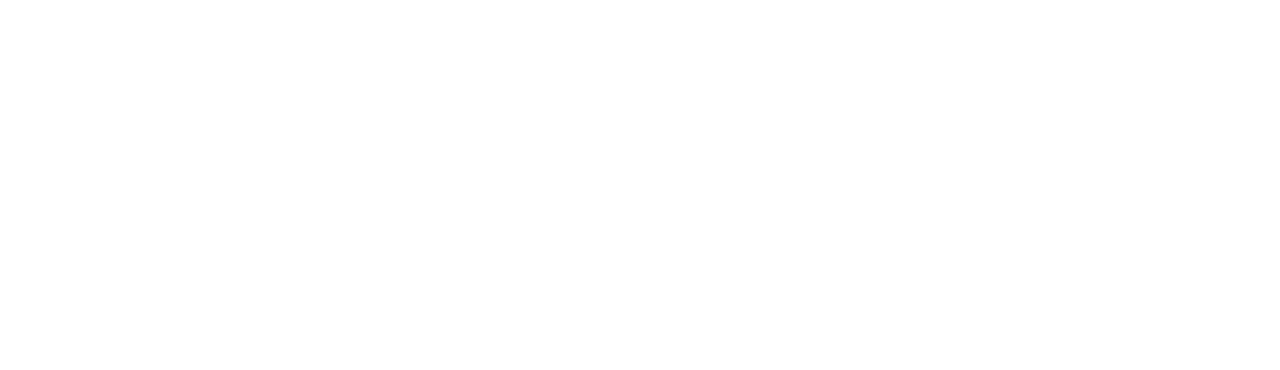
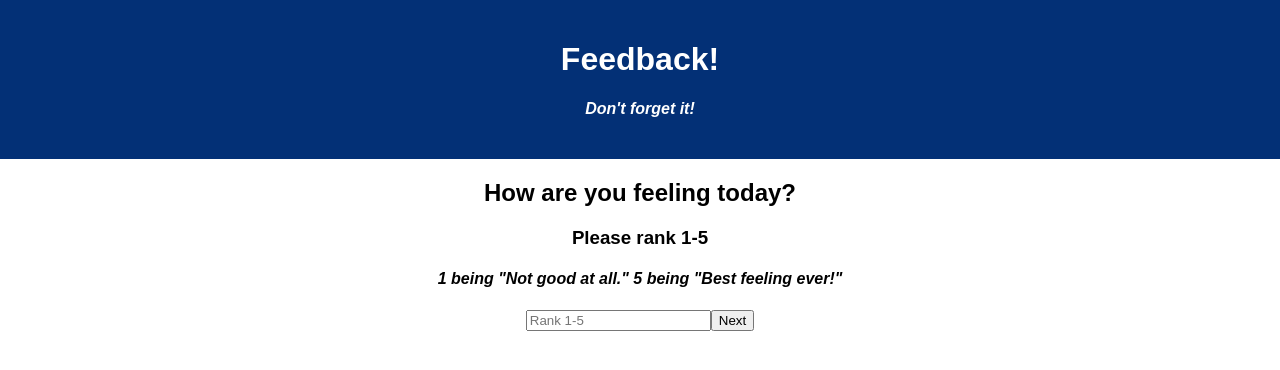
Before and after one commit to claywebb5/weekend-redux-feedback-loop, a React (Create React App) app: page / in a window 1280 px wide. Shown: the top 370 px of the page. Built offline with nearby package versions, Linux system fonts and the light colour scheme.

Commit message:
The App opens to the Feeling component, once the 'next' button is clicked, the user dispatches the feelingRank to the store; and is immediately brought to the Understanding view

```diff
--- a/src/components/App/App.jsx
+++ b/src/components/App/App.jsx
@@ -1,12 +1,27 @@
 import React from 'react';
-import axios from 'axios';
+// import axios from 'axios';
 import './App.css';
+import {HashRouter as Router, Route} from 'react-router-dom';
+import Feeling from '../Feeling/Feeling';
+import Understanding from '../Understanding/Understanding';
+
+
 
 function App() {
 
   return (
     <div className='App'>
+      <Router>
+          {/*======<FEELING ROUTE>==============*/}
+        <Route exact path='/'>
+          <Feeling />
+        </Route>
+          {/*======<UNDERSTANDING ROUTE>==============*/}
+        <Route exact path='/Understanding'>
+          <Understanding />
+        </Route>
 
+      </Router>
     </div>
   );
 }
--- a/src/components/Feeling/Feeling.jsx
+++ b/src/components/Feeling/Feeling.jsx
@@ -1,13 +1,50 @@
 //======================<FIRST PAGE>===================================
 import Header from '../Header/Header';
+import React, {useState} from 'react';
+import {useHistory} from 'react-router-dom';
+import {useDispatch} from 'react-redux'
 
 
 function Feeling() {
 
+    // State Variable to hold feeling ranking
+    const [feelingRank, setFeelingRank] = useState('');
+
+    const history = useHistory();
+    const dispatch = useDispatch();
+
+    //=========<CLICK HANDLER>==============================
+    function handleSubmit(event){
+        event.preventDefault();
+        history.push('/Understanding');
+        console.log('Next button clicked in Feeling');
+        dispatch({
+            type: 'FEELING',
+            payload: feelingRank
+        })
+    }
+
     return(
         <>
-            <Header />
+            <div>
+                <Header />
+                <h2>How are you feeling today?</h2>
+            </div>
+            <div>
+                <h3>Please rank 1-5</h3>
+                <h4>1 being "Not good at all." 5 being "Best feeling ever!"</h4>
+                <input
+                    required
+                    type='text'
+                    placeholder='Rank 1-5'
+                    value={feelingRank}
+                    onChange={(event) => setFeelingRank(event.target.value)}
+                />
+                <button onClick={handleSubmit}>Next</button>
+            </div>
 
         </>
     )
 }
+
+export default Feeling;
--- a/src/components/Header/Header.jsx
+++ b/src/components/Header/Header.jsx
@@ -1,4 +1,4 @@
-import './App.css'; // For header tag styling
+import '../App/App'; // For header tag styling
 
 function Header() {
 
--- a/src/components/Understanding/Understanding.jsx
+++ b/src/components/Understanding/Understanding.jsx
@@ -8,7 +8,10 @@
     return(
         <>
             <Header />
+            <h3>How well are you understanding the material?</h3>
 
         </>
     )
 }
+
+export default Understanding;
```
